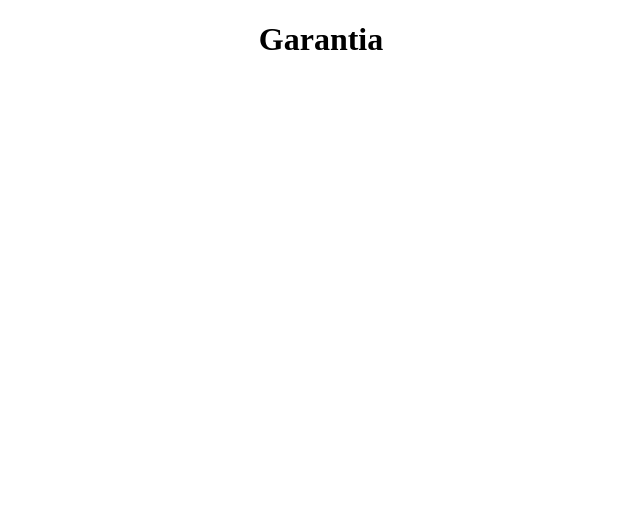
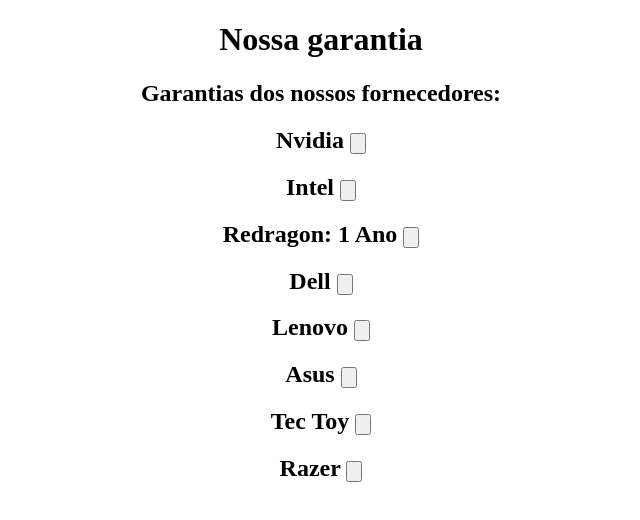
Before and after one commit to projeto-JBGD/Site, a plain HTML site: page Garantia.html in a window 1280 px wide. Shown: the whole page, without its empty margins (319-959 px from the left). Drawn offline with Linux system fonts and the light colour scheme.

Commit message:
atualizaçao garantia

```diff
--- a/Garantia.html
+++ b/Garantia.html
@@ -7,7 +7,49 @@
 </head>
 <body>
     <center>
-        <h1>Garantia</h1>
-    </center>
+        <h1><font>Nossa garantia</font></h1>
+
+        <h2>Garantias dos nossos fornecedores:</h2>
+
+    <div class="input-box">
+        <h2><label for="Nvi">Nvidia</label>
+        <a href="https://www.nvidiastore.com.br/troca-devolucao-garantia" target="_blank"><input id="Nvi" type="button" name="Nvi" ></a></h2>
+    </div>
+   <p>
+    <div class="input-box">
+        <h2><label for="Int">Intel</label>
+           <a href="https://supporttickets.intel.com/s/warrantyinfo?language=pt_BR" target="_blank"><input id="Int" type="button" name="Int"></a></h2>
+    </div>
+   <p>
+    <div class="input-box">
+        <h2><label for="Red">Redragon: 1 Ano</label>
+       <a href="https://www.redragon.store/" target="_blank"><input id="Red" type="button" name="Red"></a></h2>
+    </div>
+   <p>
+     <div class="input-box">
+        <h2><label for="DL">Dell</label>
+        <a href="https://www.dell.com/pt-br/lp/servicos-para-voce?gacd=9657105-15015-5761040-275878141-0&dgc=ST&cid=71700000114503108&gad_source=1&gclid=Cj0KCQjwhb60BhClARIsABGGtw_9bK8_HhDhWVz4IlypCmpGX9GK8xcYRo9O_jxmHcVkWabzOIPmdtgaAstTEALw_wcB&gclsrc=aw.ds" target="_blank"><input id="DL" type="button" name="DL"></a></h2>
+    </div>
+   <p>
+     <div class="input-box">
+        <h2><label for="Le">Lenovo</label>
+        <a href="https://support.lenovo.com/br/pt?cid=br:sem|se|google|j-b2c-commercial_notebook-convers-google-performancemax-intelccf||||18004393355|||pmax||commercial&gad_source=1&gclid=Cj0KCQjwhb60BhClARIsABGGtw8ooY9yvlQ97AYezR7YCKsR68y7LWOuf4DerLT6uTQLBciN6SOCW-EaAor3EALw_wcB" target="_blank"><input id="Le" type="button" name="Le"></a></h2>
+    </div>
+   <p>
+     <div class="input-box">
+        <h2><label for="As">Asus</label>
+        <a href="https://v4.aloweb.com.br/v5/api/standalone_widget?project_token=9itegacawnadiag59mfy4hziwj4hc04j79xduzci&blueprint_token=t1zeigw6HZ7pbxP4i8CzFnQkshQO5JTE64vkQiny" target="_blank"><input id="As" type="button" name="As"></a></h2>
+    </div>
+   <p>
+     <div class="input-box">
+        <h2><label for="Te">Tec Toy</label>
+        <a href="https://www.tectoy.com.br/conteudo/institucional/politica-de-troca-e-devolucao-eletronicos" target="_blank"><input id="Te" type="button" name="Te"></a></h2>
+    </div>
+   <p>
+     <div class="input-box">
+        <h2><label for="Ra">Razer</label>
+        <a href="https://www.razer.com/br-pt/warranty" target="_blank"><input id="Ra" type="button" name="Ra"></a></h2>
+    </div>
+</center>
 </body>
 </html>
```
